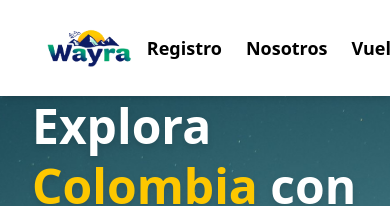
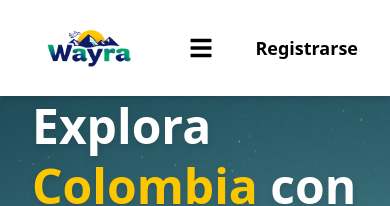
Before and after one commit to shesho2101/ProyectoIntegrador2, a React (Vite) app: page / in a window 390 px wide. Shown: the top 206 px of the page. Built offline with nearby package versions, Linux system fonts and the light colour scheme.

Commit message:
Responsive

```diff
--- a/package.json
+++ b/package.json
@@ -21,7 +21,7 @@
     "@tailwindcss/vite": "^4.1.3",
     "@types/react": "^19.0.10",
     "@types/react-dom": "^19.0.4",
-    "@vitejs/plugin-react": "^4.4.0",
+    "@vitejs/plugin-react": "^4.4.1",
     "autoprefixer": "^10.4.21",
     "eslint": "^9.21.0",
     "eslint-plugin-react-hooks": "^5.1.0",
--- a/src/Inicio.tsx
+++ b/src/Inicio.tsx
@@ -1,23 +1,18 @@
 import { useState } from "react";
-import { FaChevronLeft, FaChevronRight } from "react-icons/fa";
+import { FaChevronLeft, FaChevronRight, FaBars } from "react-icons/fa";
 import { Link } from "react-router-dom";
 import Logo from "./imagenes/Logo(sin fondo).png";
-import Cartagena from "../public/imagenes/cartagena.jpg";
-import Mar from "../public/imagenes/mar.jpg";
-import Paisaje from "../public/imagenes/paisaje.jpg";
+import { isLoggedIn } from "./services/auth";
 
 const images = [
-  { src: Cartagena, alt: "Vista de Cartagena, Colombia" },
-  { src: Mar, alt: "Vista del mar colombiano" },
-  { src: Paisaje, alt: "Paisaje natural en Colombia" },
+  { src: "/imagenes/cartagena.jpg", alt: "Vista de Cartagena, Colombia" },
+  { src: "/imagenes/mar.jpg", alt: "Vista del mar colombiano" },
+  { src: "/imagenes/paisaje.jpg", alt: "Paisaje natural en Colombia" },
 ];
-
-// ChatBot
-type ChatMessage = { from: "user" | "bot"; text: string };
 
 const ChatBot = ({ theme }: { theme: "light" | "dark" }) => {
   const [isChatOpen, setIsChatOpen] = useState(false);
-  const [messages, setMessages] = useState<ChatMessage[]>([
+  const [messages, setMessages] = useState([
     { from: "bot", text: "¡Hola! ¿En qué puedo ayudarte hoy?" },
   ]);
   const [inputValue, setInputValue] = useState("");
@@ -27,12 +22,11 @@ const ChatBot = ({ theme }: { theme: "light" | "dark" }) => {
   const handleSendMessage = (e: React.FormEvent) => {
     e.preventDefault();
     if (!inputValue.trim()) return;
-    const userMessage: ChatMessage = { from: "user", text: inputValue.trim() };
+    const userMessage = { from: "user", text: inputValue.trim() };
     setMessages((prev) => [...prev, userMessage]);
     setInputValue("");
-
     setTimeout(() => {
-      const botReply: ChatMessage = {
+      const botReply = {
         from: "bot",
         text: "Gracias por tu mensaje. Pronto te responderemos. ✈️",
       };
@@ -55,7 +49,9 @@ const ChatBot = ({ theme }: { theme: "light" | "dark" }) => {
         } ${isChatOpen ? "h-96 opacity-100" : "h-0 opacity-0"}`}
       >
         <div className="flex justify-end p-4">
-          <button onClick={toggleChat} className="text-gray-500 hover:text-yellow-500">✖</button>
+          <button onClick={toggleChat} className="text-gray-500 hover:text-yellow-500">
+            ✖
+          </button>
         </div>
         <div className="px-6 overflow-y-auto h-56 space-y-4">
           {messages.map((msg, idx) => (
@@ -96,6 +92,7 @@ const ChatBot = ({ theme }: { theme: "light" | "dark" }) => {
 export default function Inicio() {
   const [currentImage, setCurrentImage] = useState(0);
   const theme: "light" | "dark" = "light";
+  const [isMenuOpen, setIsMenuOpen] = useState(false);
 
   const changeImage = (next = true) => {
     setCurrentImage((prev) =>
@@ -116,10 +113,13 @@ export default function Inicio() {
       </div>
 
       {/* Navbar */}
-      <nav className="fixed top-0 left-0 w-full z-50 flex justify-between items-center px-8 py-4 bg-white bg-opacity-80 backdrop-blur-md shadow-md">
-        <img src={Logo} alt="Logo de Wayra" className="h-16" />
-        <div className="flex space-x-6 font-bold">
-          {["Registro", "Nosotros", "Vuelos", "Alojamientos", "Bus", "Contacto"].map((item) => (
+      <nav className="fixed top-0 left-0 w-full z-50 flex justify-between items-center px-8 py-4 bg-white bg-opacity-30 backdrop-blur-md shadow-md">
+        <Link to="/">
+          <img src={Logo} alt="Logo de Wayra" className="h-16" />
+        </Link>
+
+        <div className="flex space-x-6 font-bold hidden md:flex">
+          {["Nosotros", "Vuelos", "Alojamientos", "Bus", "Contacto"].map((item) => (
             <Link
               key={item}
               to={`/${item.toLowerCase()}`}
@@ -129,11 +129,60 @@ export default function Inicio() {
             </Link>
           ))}
         </div>
+
+        {/* Menu Hamburger */}
+        <button
+          onClick={() => setIsMenuOpen(!isMenuOpen)}
+          className="md:hidden text-black focus:outline-none"
+        >
+          <FaBars className="text-2xl" />
+        </button>
+
+        {/* Mobile Menu */}
+        {isMenuOpen && (
+          <div className="absolute top-16 right-0 bg-white shadow-lg z-50 w-64 rounded-lg p-4">
+            {["Nosotros", "Vuelos", "Alojamientos", "Bus", "Contacto"].map((item) => (
+              <Link
+                key={item}
+                to={`/${item.toLowerCase()}`}
+                className="block text-lg font-semibold text-black hover:text-yellow-600 transition duration-300 py-2"
+              >
+                {item}
+              </Link>
+            ))}
+          </div>
+        )}
+
+        {/* Buttons for Logged-in Users */}
+        <div className="flex items-center space-x-6">
+          {!isLoggedIn() ? (
+            <Link
+              to="/registro"
+              className="text-lg font-semibold text-black hover:text-yellow-600 transition duration-300"
+            >
+              Registrarse
+            </Link>
+          ) : (
+            <>
+              <Link
+                to="/perfil"
+                className="text-lg font-semibold text-black hover:text-yellow-600 transition duration-300"
+              >
+                Perfil
+              </Link>
+              <Link
+                to="/carrito"
+                className="text-2xl text-black hover:text-yellow-600 transition duration-300"
+              >
+                🛒
+              </Link>
+            </>
+          )}
+        </div>
       </nav>
 
-      {/* Contenido principal */}
+      {/* Content */}
       <div className="relative z-10 flex flex-col md:flex-row h-full pt-24 px-8">
-        {/* Introducción */}
         <div className="w-full md:w-1/2 flex flex-col justify-center animate-fade-in">
           <h1 className="text-5xl md:text-6xl font-extrabold mb-6 leading-tight drop-shadow-md">
             Explora <span className="text-yellow-400">Colombia</span> con Wayra
```
Also changed, not shown: 1 other file (tests, documents, lock files or other folders).
